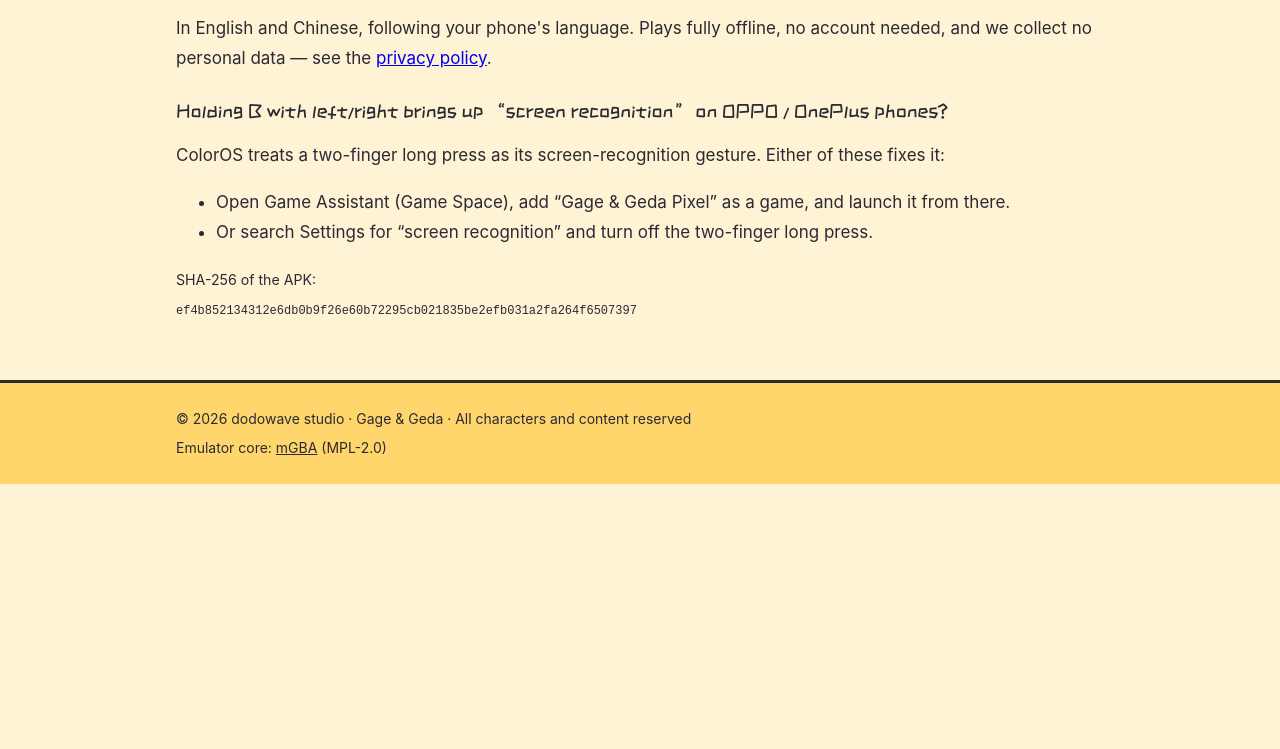
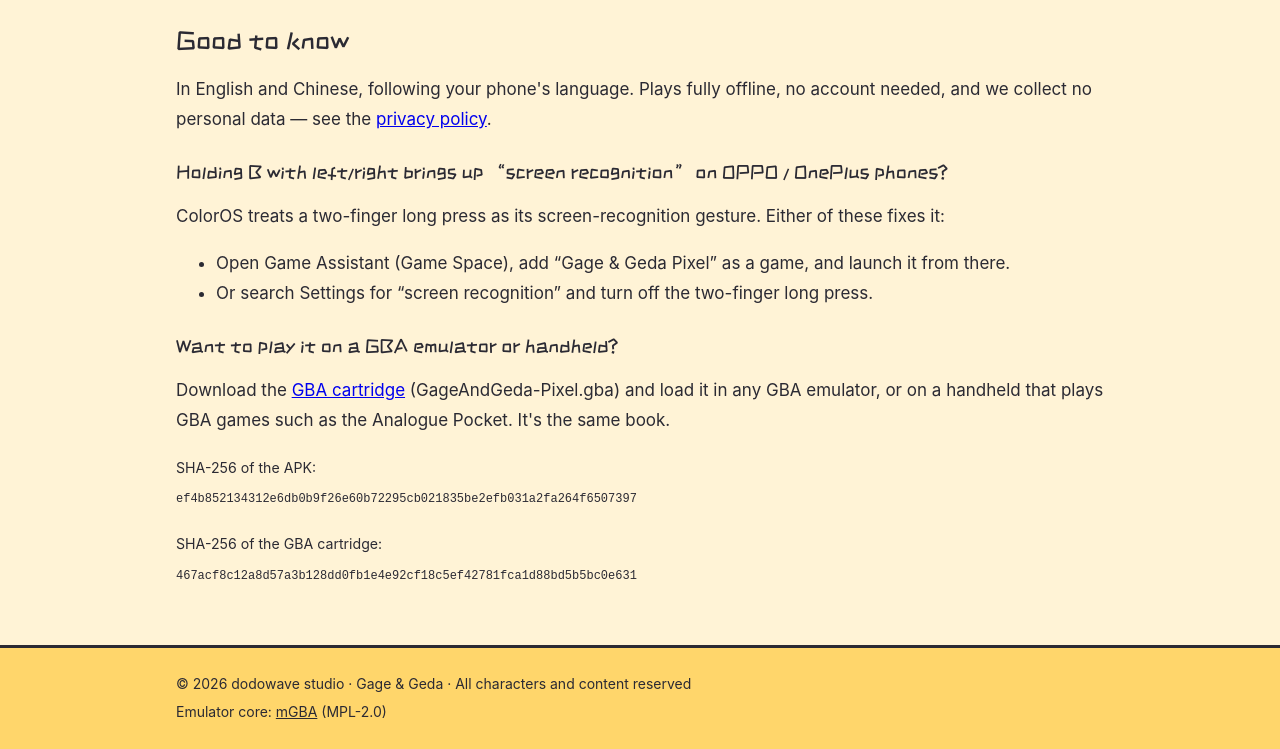
Before and after one commit to igerry/gage-geda-pixel, a plain HTML site: page index.html in a window 1280 px wide. Shown: the part 1765-2514 px from the top of the page. Before the commit the page ends 2249 px from the top, so only its background shows below. Drawn offline with Linux system fonts and the light colour scheme.

Commit message:
Offer the GBA cartridge (ROM) for download

```diff
--- a/index.html
+++ b/index.html
@@ -37,6 +37,7 @@
       <p data-l="en">A duck with a monocle and a hen who flaps first and thinks later have been shrunk by a book. Now they have to cross the desk to the windowsill — pulling levers, rigging bookmarks, giving each other a boost. You play both of them, one at a time, and neither gets far alone.</p>
       <div class="stores">
         <a class="btn go" href="https://github.com/igerry/gage-geda-pixel/releases/latest/download/GageAndGedaPixel.apk"><span data-l="zh">安卓下载（APK，37 MB）</span><span data-l="en">Download for Android (APK, 37 MB)</span></a>
+        <a class="btn" href="https://github.com/igerry/gage-geda-pixel/releases/latest/download/GageAndGeda-Pixel.gba"><span data-l="zh">GBA 卡带（ROM，21 MB）</span><span data-l="en">GBA cartridge (ROM, 21 MB)</span></a>
         <a class="btn soon" aria-disabled="true"><span data-l="zh">Google Play · 即将上架</span><span data-l="en">Google Play · coming soon</span></a>
       </div>
       <p><small data-l="zh">版本 1.0.0 · 需要 Android 11 或以上</small><small data-l="en">Version 1.0.0 · Android 11 or later</small></p>
@@ -89,7 +90,11 @@
   <ul data-l="zh"><li>打开「游戏助手」（游戏空间），把「嘎咯像素版」添加为游戏，以后从游戏空间里打开。</li><li>或者在「设置」里搜索「识屏」，关掉「两指长按识屏」。</li></ul>
   <p data-l="en">ColorOS treats a two-finger long press as its screen-recognition gesture. Either of these fixes it:</p>
   <ul data-l="en"><li>Open Game Assistant (Game Space), add “Gage &amp; Geda Pixel” as a game, and launch it from there.</li><li>Or search Settings for “screen recognition” and turn off the two-finger long press.</li></ul>
+  <h3 data-l="zh">想在 GBA 模拟器或掌机上玩？</h3><h3 data-l="en">Want to play it on a GBA emulator or handheld?</h3>
+  <p data-l="zh">下载 <a href="https://github.com/igerry/gage-geda-pixel/releases/latest/download/GageAndGeda-Pixel.gba">GBA 卡带</a>（GageAndGeda-Pixel.gba），放进任何 GBA 模拟器，或 Analogue Pocket 这类能读 GBA 卡带的掌机，就能玩同一本书。</p>
+  <p data-l="en">Download the <a href="https://github.com/igerry/gage-geda-pixel/releases/latest/download/GageAndGeda-Pixel.gba">GBA cartridge</a> (GageAndGeda-Pixel.gba) and load it in any GBA emulator, or on a handheld that plays GBA games such as the Analogue Pocket. It's the same book.</p>
   <p><small><span data-l="zh">APK 的 SHA-256 校验值：</span><span data-l="en">SHA-256 of the APK:</span><br><code class="sum">ef4b852134312e6db0b9f26e60b72295cb021835be2efb031a2fa264f6507397</code></small></p>
+  <p><small><span data-l="zh">GBA 卡带的 SHA-256 校验值：</span><span data-l="en">SHA-256 of the GBA cartridge:</span><br><code class="sum">467acf8c12a8d57a3b128dd0fb1e4e92cf18c5ef42781fca1d88bd5b5bc0e631</code></small></p>
 </main>
 <footer class="foot"><div class="wrap">
   <p>© 2026 dodowave studio · <span data-l="zh">嘎哥与咯哒 · 角色形象与内容版权所有</span><span data-l="en">Gage &amp; Geda · All characters and content reserved</span></p>
```
Also changed, not shown: 1 other file.
